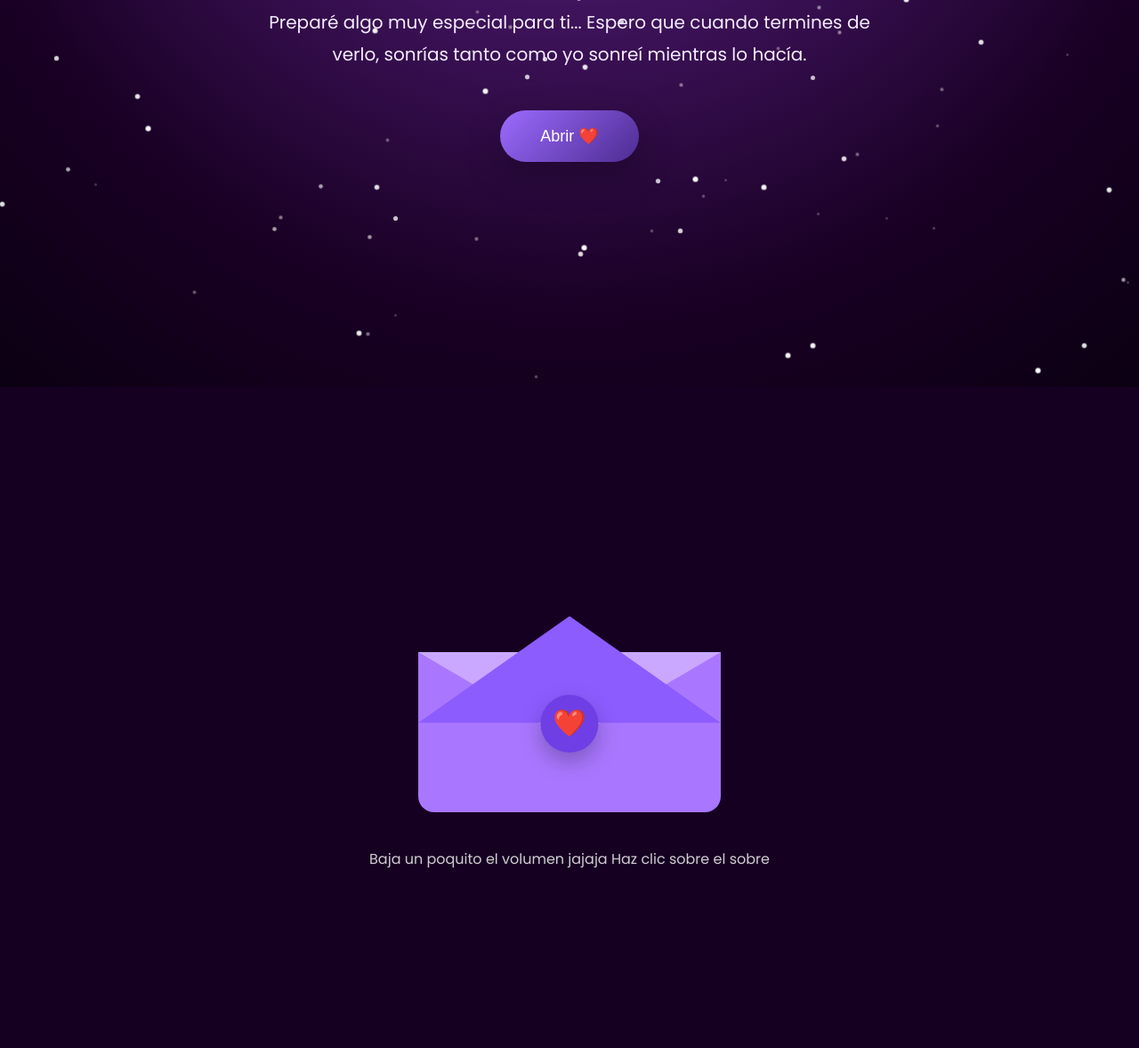
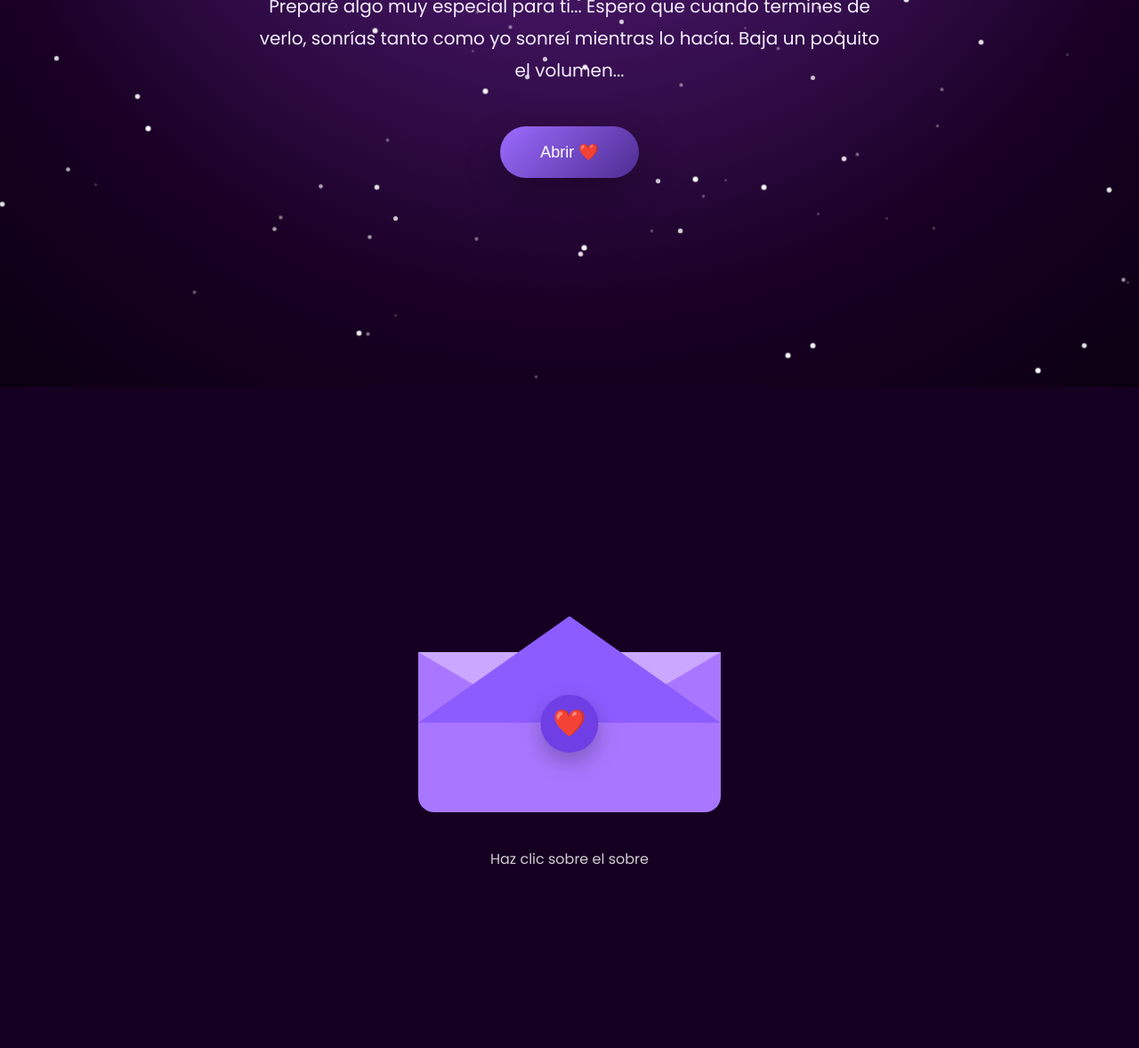
Before and after one commit to Mateodsz/VidaMia, a plain HTML site: page index.html in a window 1280 px wide. Shown: the part 365-1543 px from the top of the page at 89% size. Drawn offline with Linux system fonts and the light colour scheme.

Commit message:
Ahora si

```diff
--- a/index.html
+++ b/index.html
@@ -52,6 +52,8 @@
 
             sonrías tanto como yo sonreí mientras lo hacía.
 
+            Baja un poquito el volumen...
+
         </p>
 
         <button id="startButton">
@@ -83,7 +85,7 @@
         </div>
 
         <p>
-            Baja un poquito el volumen jajaja
+
             Haz clic sobre el sobre
 
         </p>
```
